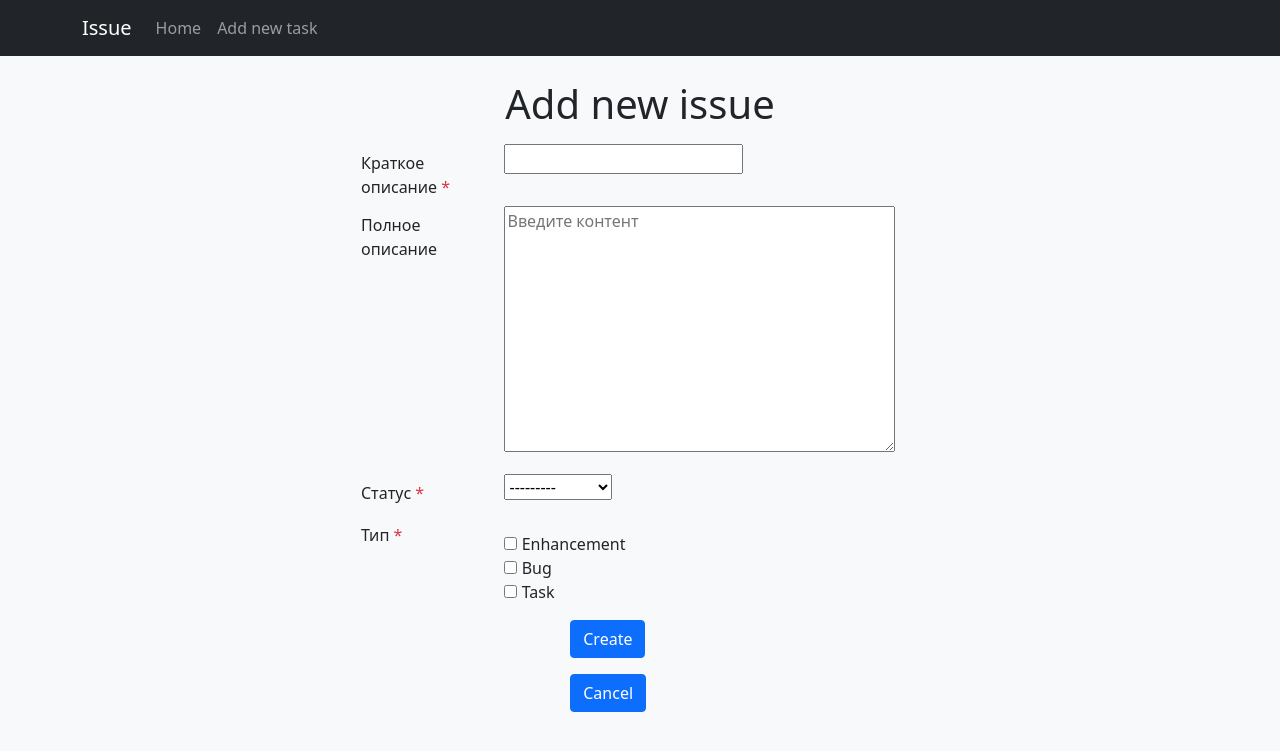
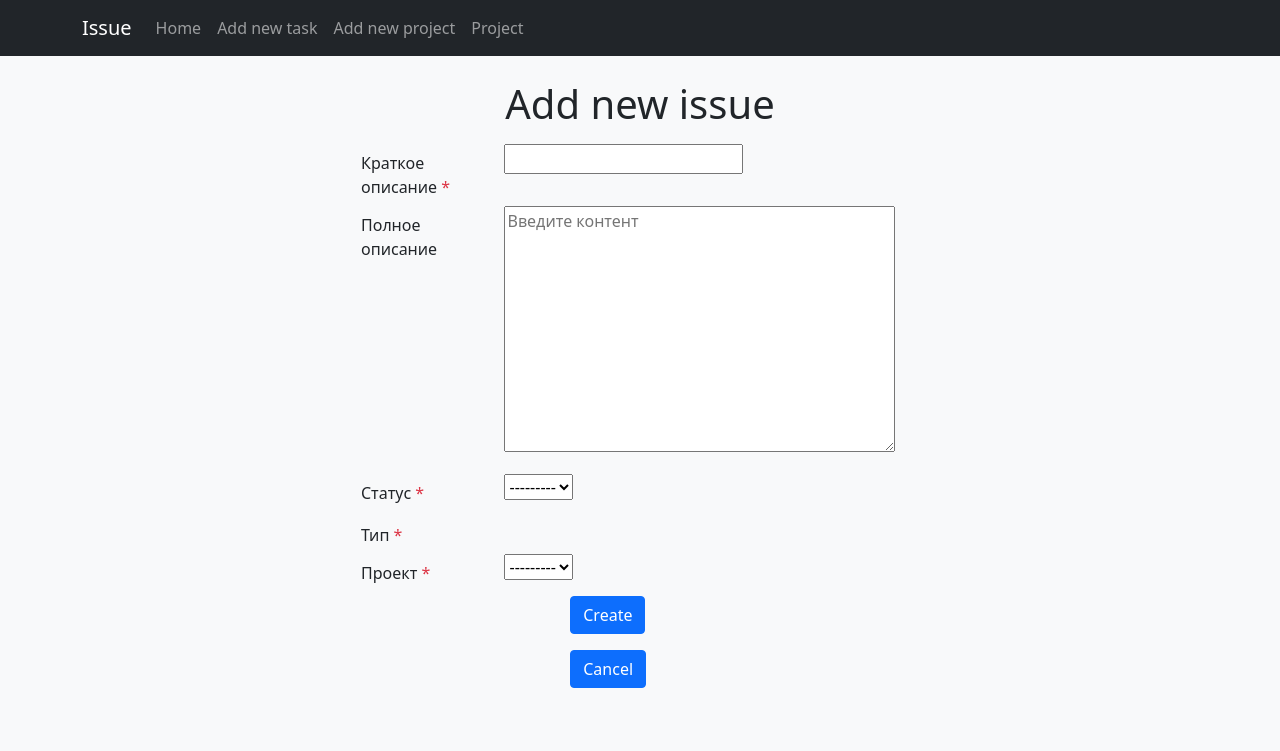
Before and after one commit to Zakawww/Issue_task, a Django app: page /create/ in a window 1280 px wide. Shown: the top 751 px of the page. Run offline with Django 4.2, Linux system fonts and the light colour scheme; data comes from the database, SQL or seed files in the repository; data that the repository does not hold is empty; parts of the project's set-up code (start-up, migrations or seed data) failed here and were passed over; some libraries are stand-ins or nearby versions.

Commit message:
добавил project и переделала updateview

```diff
--- a/sorce/webapp/admin.py
+++ b/sorce/webapp/admin.py
@@ -1,6 +1,6 @@
 from django.contrib import admin
 
-from webapp.models import Issue, Status, Type
+from webapp.models import Issue, Status, Type, Project
 
 
 class IssueAdmin(admin.ModelAdmin):
@@ -11,4 +11,5 @@ class IssueAdmin(admin.ModelAdmin):
 
 admin.site.register(Status)
 admin.site.register(Type)
+admin.site.register(Project)
 admin.site.register(Issue, IssueAdmin)
--- a/sorce/webapp/forms.py
+++ b/sorce/webapp/forms.py
@@ -1,12 +1,13 @@
 from django import forms
 from django.forms import widgets
-from webapp.models import Issue
+from webapp.models import Issue, Project
 
 
 class IssueForm(forms.ModelForm):
     class Meta:
         model = Issue
-        fields = ['summary', 'description', 'status', 'type']
+        # fields = ['summary', 'description', 'status', 'type']
+        fields = '__all__'
         widgets = {"type": widgets.CheckboxSelectMultiple,
                    "description": widgets.Textarea(attrs={"placeholder": "Введите контент"})
                    }
@@ -14,3 +15,9 @@ class IssueForm(forms.ModelForm):
 
 class SearchForm(forms.Form):
     search = forms.CharField(max_length=30, required=False, label='Search')
+
+
+class ProjectForm(forms.ModelForm):
+    class Meta:
+        model = Project
+        fields = '__all__'
--- a/sorce/webapp/models.py
+++ b/sorce/webapp/models.py
@@ -1,4 +1,5 @@
 from django.db import models
+from django.urls import reverse
 
 from webapp.validate import validate_title, MinLengthValidator
 
@@ -18,9 +19,14 @@ class Issue(BaseModel):
     status = models.ForeignKey('webapp.Status', on_delete=models.PROTECT, related_name='issues',
                                verbose_name='Статус')
     type = models.ManyToManyField('webapp.Type', related_name='issues', verbose_name='Тип')
+    project = models.ForeignKey('webapp.Project', related_name='projects', on_delete=models.CASCADE,
+                                verbose_name='Проект')
 
     def __str__(self):
         return f"{self.id}.{self.summary}"
+
+    def get_absolute_url(self):
+        return reverse("detail", kwargs={"pk": self.pk})
 
     class Meta:
         db_table = 'issue_tracker'
@@ -48,3 +54,20 @@ class Type(models.Model):
     class Meta:
         verbose_name = 'Тип задачи'
         verbose_name_plural = 'Типы задач'
+
+
+class Project(models.Model):
+    summary = models.CharField(max_length=60, verbose_name='Название')
+    description = models.TextField(max_length=400, null=True, blank=True, verbose_name='Описание')
+    create_date = models.DateField(verbose_name='Дата создания')
+    end_date = models.DateField(verbose_name='Дата окончания')
+
+    def __str__(self):
+        return f"{self.summary}"
+
+    def get_absolute_url(self):
+        return reverse('detail_project', kwargs={'pk': self.pk})
+
+    class Meta:
+        verbose_name = 'Проект'
+        verbose_name_plural = 'Проекты'
--- a/sorce/webapp/templates/base.html
+++ b/sorce/webapp/templates/base.html
@@ -23,7 +23,10 @@
         <div class="collapse navbar-collapse" id="navbarNavAltMarkup">
             <div class="navbar-nav ml-auto">
                 <a class="nav-item nav-link" href="{% url 'index' %}">Home</a>
-                <a class="nav-item nav-link" href="{% url 'create'%}">Add new task</a>
+                <a class="nav-item nav-link" href="{% url 'create' %}">Add new task</a>
+                <a class="nav-item nav-link" href="{% url 'create_project' %}">Add new project</a>
+                <a class="nav-item nav-link" href="{% url 'project' %}">Project</a>
+                </a>
             </div>
         </div>
     </div>
--- a/sorce/webapp/templates/detail.html
+++ b/sorce/webapp/templates/detail.html
@@ -13,6 +13,7 @@
             <hr>
                 <small>Type: {% for type in issues.type.all %}{{ type.name }}{% if not forloop.last %}, {% endif %}{% endfor %}</small><br>
                 <small>Status: {{ issues.status }}</small><br>
+                <small>Project: {{ issues.project }}</small><br>
                 <small>Date: {{ issues.updated_date }}</small>
         </span>
     </div>
--- a/sorce/webapp/urls.py
+++ b/sorce/webapp/urls.py
@@ -1,11 +1,15 @@
 from django.urls import path
 
-from webapp.views import IndexView, DetailView, CreateView, DeleteView, UpdateView
+from webapp.views import IndexView, IssueDetailView, IssueCreateView, IssueDeleteView, IssueUpdateView, CreateProjectView, \
+    DetailProjectView, ProjectView
 
 urlpatterns = [
     path('', IndexView.as_view(), name='index'),
-    path('product/<int:pk>', DetailView.as_view(), name='detail'),
-    path('delete/<int:pk>', DeleteView.as_view(), name='delete'),
-    path('update/<int:pk>', UpdateView.as_view(), name='update'),
-    path('create/', CreateView.as_view(), name='create'),
+    path('product/<int:pk>', IssueDetailView.as_view(), name='detail'),
+    path('delete/<int:pk>', IssueDeleteView.as_view(), name='delete'),
+    path('update/<int:pk>', IssueUpdateView.as_view(), name='update'),
+    path('create/', IssueCreateView.as_view(), name='create'),
+    path('projects/create/', CreateProjectView.as_view(), name='create_project'),
+    path('projects/<int:pk>', DetailProjectView.as_view(), name='detail_project'),
+    path('projects/', ProjectView.as_view(), name='project'),
 ]
--- a/sorce/webapp/views.py
+++ b/sorce/webapp/views.py
@@ -1,11 +1,10 @@
 from django.db.models import Q
 from django.shortcuts import render, get_object_or_404, redirect
 from django.urls import reverse
-from django.views.generic import TemplateView, View, FormView, ListView
+from django.views.generic import TemplateView, View, FormView, ListView, CreateView, DetailView, DeleteView, UpdateView
 
-from .base_view import FormView as CustomFormView
-from .forms import SearchForm, IssueForm
-from .models import Issue
+from .forms import SearchForm, IssueForm, ProjectForm
+from .models import Issue, Project
 from django.utils.http import urlencode
 
 
@@ -46,7 +45,7 @@ class IndexView(ListView):
             return self.form.cleaned_data.get('search')
 
 
-class DetailView(TemplateView):
+class IssueDetailView(TemplateView):
     template_name = 'detail.html'
 
     def get_context_data(self, **kwargs):
@@ -57,7 +56,7 @@ class DetailView(TemplateView):
         return context
 
 
-class DeleteView(View):
+class IssueDeleteView(View):
     def get(self, request, pk):
         issue = get_object_or_404(Issue, pk=pk)
         return render(request, 'index.html', {'issue': issue})
@@ -68,42 +67,98 @@ class DeleteView(View):
         return redirect('index')
 
 
-class CreateView(CustomFormView):
+class IssueCreateView(CreateView):
     template_name = 'create.html'
     form_class = IssueForm
 
-    def form_valid(self, form):
-        self.issue = form.save()
-        return super().form_valid(form)
+    # def form_valid(self, form):
+    #     self.issue = form.save()
+    #     return super().form_valid(form)
 
-    def get_redirect_url(self):
-        return reverse('detail', kwargs={'pk': self.issue.pk})
+    # def get_redirect_url(self):
+    #     return reverse('detail', kwargs={'pk': self.object.pk})
+
+    def get_success_url(self):
+        return reverse('detail', kwargs={'pk': self.object.pk})
 
 
-class UpdateView(FormView):
+class IssueUpdateView(UpdateView):
     form_class = IssueForm
     template_name = "update.html"
+    model = Issue
+    context_object_name = 'issues'
 
-    def dispatch(self, request, *args, **kwargs):
-        self.issue = self.get_object()
-        return super().dispatch(request, *args, **kwargs)
+    # def get_success_url(self):
+    #     return reverse("detail", kwargs={"pk": self.object.pk})
 
-    def get_context_data(self, **kwargs):
-        context = super().get_context_data(**kwargs)
-        context['issues'] = self.issue
-        return context
 
-    def get_form_kwargs(self):
-        form_kwargs = super().get_form_kwargs()
-        form_kwargs['instance'] = self.issue
-        return form_kwargs
+# class IssueUpdateView(FormView):
+#     form_class = IssueForm
+#     template_name = "update.html"
+#
+#     def dispatch(self, request, *args, **kwargs):
+#         self.issue = self.get_object()
+#         return super().dispatch(request, *args, **kwargs)
+#
+#     def get_context_data(self, **kwargs):
+#         context = super().get_context_data(**kwargs)
+#         context['issues'] = self.issue
+#         return context
+#
+#     def get_form_kwargs(self):
+#         form_kwargs = super().get_form_kwargs()
+#         form_kwargs['instance'] = self.issue
+#         return form_kwargs
+#
+#     def form_valid(self, form):
+#         self.issue = form.save()
+#         return super().form_valid(form)
+#
+#     def get_success_url(self):
+#         return reverse("detail", kwargs={"pk": self.issue.pk})
+#
+#     def get_object(self):
+#         return get_object_or_404(Issue, pk=self.kwargs.get("pk"))
 
-    def form_valid(self, form):
-        self.issue = form.save()
-        return super().form_valid(form)
+
+class ProjectView(ListView):
+    model = Project
+    template_name = 'project/project_list.html'
+    context_object_name = 'projects'
+
+
+class DetailProjectView(DetailView):
+    model = Project
+    template_name = 'project/project_detail.html'
+
+    # def get_context_data(self, **kwargs):
+    #     context = super().get_context_data(**kwargs)
+    #     context['project'] = self.projects
+    #     return context
+
+    def get_queryset(self):
+        return Project.objects.all()
+
+
+class UpdateProjectView(FormView):
+    model = Project
+    template_name = 'project/project_update.html'
+
+
+class CreateProjectView(CreateView):
+    model = Project
+    template_name = 'project/create_project.html'
+    form_class = ProjectForm
 
     def get_success_url(self):
-        return reverse("detail", kwargs={"pk": self.issue.pk})
+        return reverse('detail_project', kwargs={'pk': self.object.pk})
 
-    def get_object(self):
-        return get_object_or_404(Issue, pk=self.kwargs.get("pk"))
+
+class DeleteProjectView(DeleteView):
+    model = Project
+
+    def get(self, request, *args, **kwargs):
+        return self.delete(request, *args, **kwargs)
+
+    def get_success_url(self):
+        return reverse('project', kwargs={'pk': self.object.projects.pk})
```
Also changed, not shown: sorce/webapp/templates/partial/view_products.html (+6 -3 lines), sorce/webapp/migrations/0002_project_issue_project.py (added), sorce/webapp/migrations/0003_alter_project_create_date_alter_project_end_date.py (added), sorce/webapp/migrations/0004_alter_issue_project.py (added).
